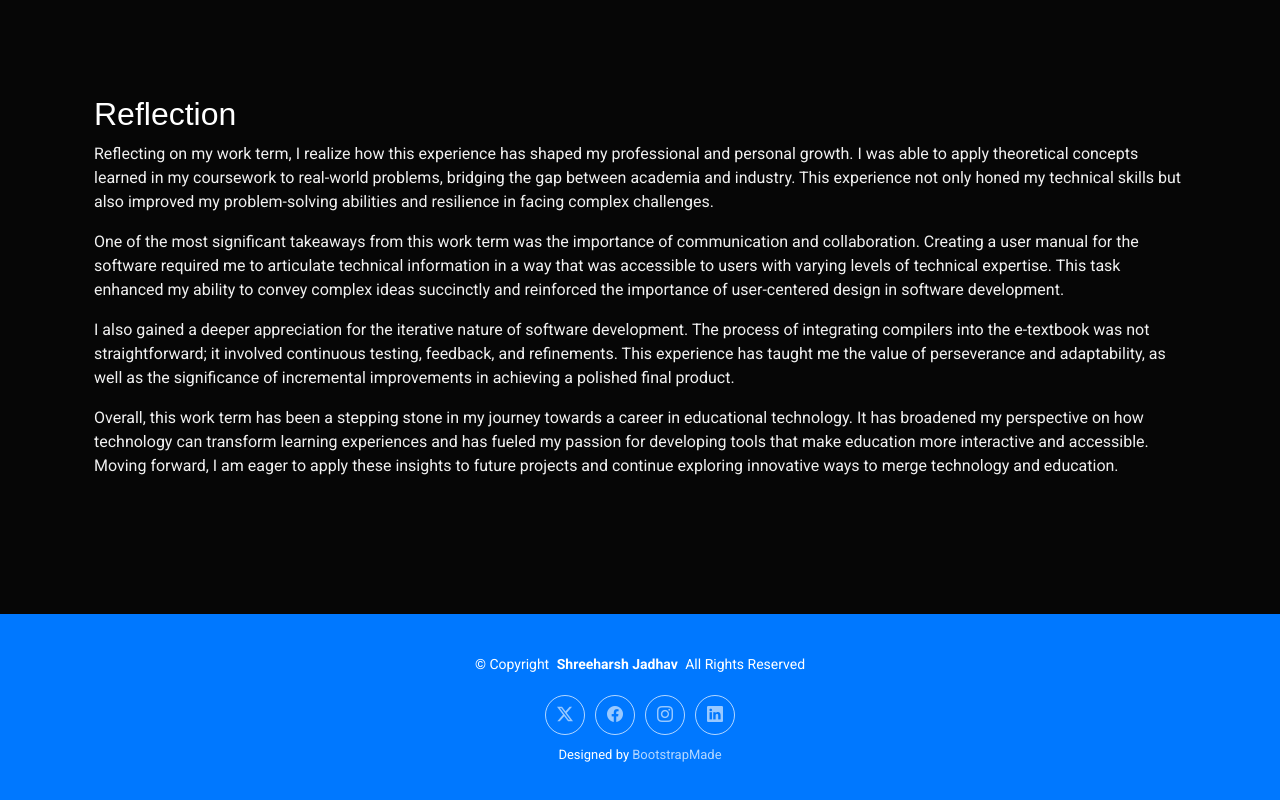
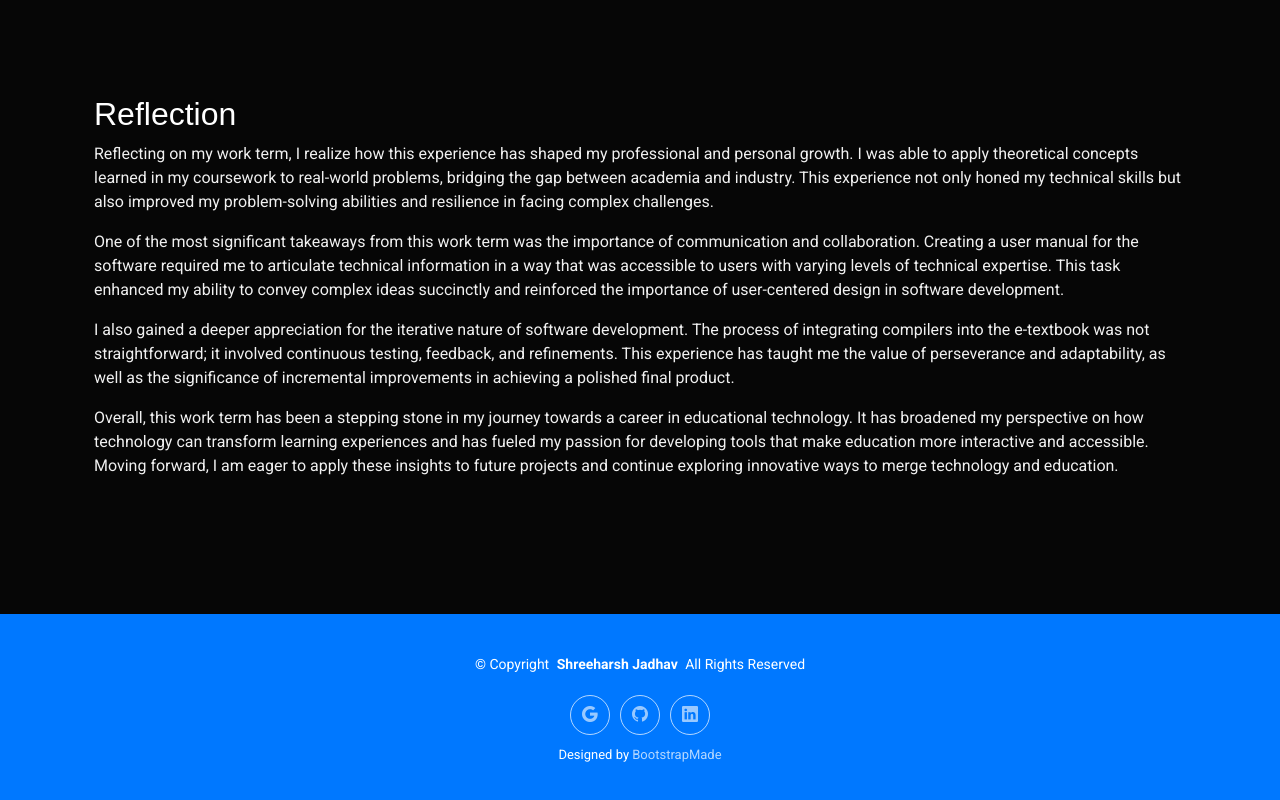
Before and after one commit to Hypeeq/Portfolio, a plain HTML site: page portfolio-details.html in a window 1280 px wide. Shown: the part 3045-3845 px from the top of the page. Drawn offline with Linux system fonts and the light colour scheme.

Commit message:
portfolio

```diff
--- a/portfolio-details.html
+++ b/portfolio-details.html
@@ -211,10 +211,9 @@
         <p>© <span>Copyright</span> <strong class="px-1 sitename">Shreeharsh Jadhav</strong> <span>All Rights Reserved</span></p>
       </div>
       <div class="social-links d-flex justify-content-center">
-        <a href="https://twitter.com/shreeharsh" target="_blank"><i class="bi bi-twitter-x"></i></a>
-        <a href="https://facebook.com/shreeharsh" target="_blank"><i class="bi bi-facebook"></i></a>
-        <a href="https://instagram.com/shreeharsh" target="_blank"><i class="bi bi-instagram"></i></a>
-        <a href="https://linkedin.com/in/shreeharshjadhav" target="_blank"><i class="bi bi-linkedin"></i></a>
+        <a href="mailto:shreeharshjadhav79@gmail.com"><i class="bi bi-google"></i></a>
+        <a href="https://github.com/Hypeeq"><i class="bi bi-github"></i></a>
+        <a href="https://www.linkedin.com/in/shreeharsh-jadhav-28648b223/"><i class="bi bi-linkedin"></i></a>
       </div>
       <div class="credits">
         Designed by <a href="https://bootstrapmade.com/">BootstrapMade</a>
```
